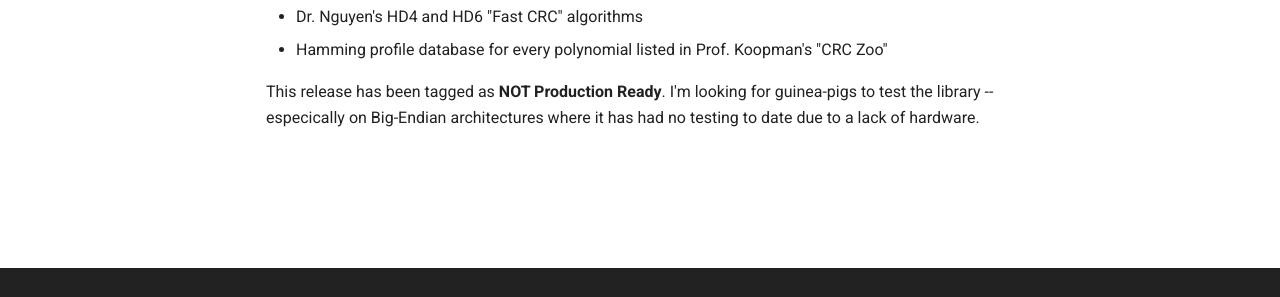
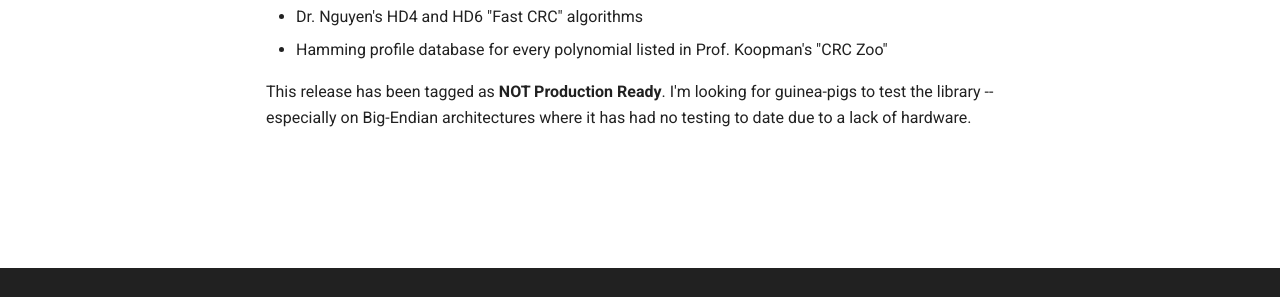
Before and after one commit to leeson-consulting/leeson.www, an MkDocs documentation site: the page built from docs/blog/posts/fast-crc_1.0.0.md, in a window 1280 px wide. Shown: the part 475-772 px from the top of the page. Built offline with MkDocs 1.6.1 and Material for MkDocs 9.7.7, drawn with Linux system fonts in a browser that asks for light colours.

Commit message:
Blog: Fix typo

```diff
--- a/docs/blog/posts/fast-crc_1.0.0.md
+++ b/docs/blog/posts/fast-crc_1.0.0.md
@@ -21,4 +21,4 @@ Features:
 
 This release has been tagged as **NOT Production Ready**.
 I'm looking for guinea-pigs to test the library --
-especically on Big-Endian architectures where it has had no testing to date due to a lack of hardware.
+especially on Big-Endian architectures where it has had no testing to date due to a lack of hardware.
```
Also changed, not shown: docs/assets/leeson_logo_192x192.png (added).
